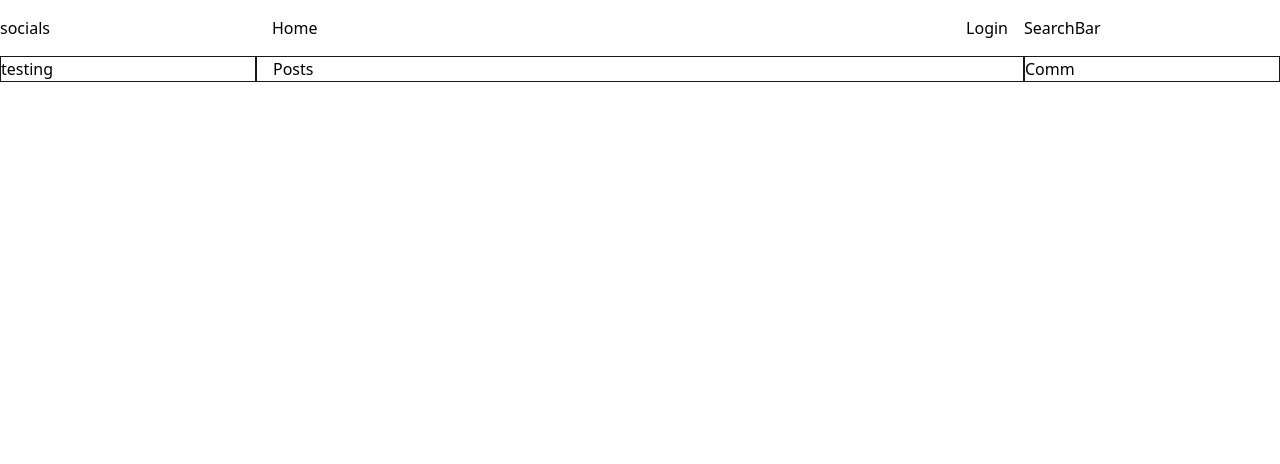
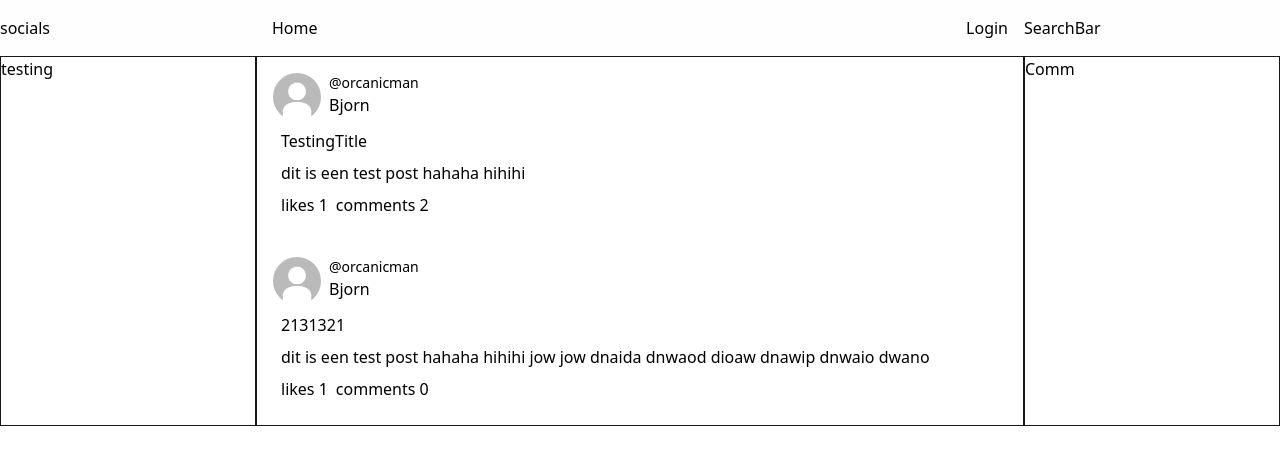
Before and after one commit to orcanicman/DG3-Project, a React (Create React App) app in the folder client/: page / in a window 1280 px wide. Shown: the top 464 px of the page. Built offline with nearby package versions, Linux system fonts and the light colour scheme.

Commit message:
Added Posts and Comments

```diff
--- a/client/src/components/Posts.tsx
+++ b/client/src/components/Posts.tsx
@@ -1,7 +1,66 @@
 import React from "react";
+import { IPost } from "../types/IPost";
+import { SinglePost } from "./SinglePost";
 
 interface PostsProps {}
 
+const testPosts: IPost[] = [
+  {
+    title: "TestingTitle",
+    userName: "Bjorn",
+    userTag: "orcanicman",
+    content: "dit is een test post hahaha hihihi",
+    likes: 1,
+    comments: [
+      {
+        userName: "conre",
+        userTag: "coyuu",
+        content: "xDDDDD",
+        likes: 2,
+        comments: [
+          {
+            userName: "conre",
+            userTag: "coyuu",
+            content: "xDDDDD",
+            likes: 2,
+            comments: [
+              {
+                userName: "conre",
+                userTag: "coyuu",
+                content: "xDDDDD",
+                likes: 2,
+                comments: [],
+              },
+            ],
+          },
+        ],
+      },
+      {
+        userName: "conre",
+        userTag: "coyuu",
+        content: "Whats this xDDD",
+        likes: 2,
+        comments: [],
+      },
+    ],
+  },
+  {
+    title: "2131321",
+    userName: "Bjorn",
+    userTag: "orcanicman",
+    content:
+      "dit is een test post hahaha hihihi jow jow dnaida dnwaod dioaw dnawip dnwaio dwano",
+    likes: 1,
+    comments: [],
+  },
+];
+
 export const Posts: React.FC<PostsProps> = () => {
-  return <div className="flex">Posts</div>;
+  return (
+    <div className="flex flex-col">
+      {testPosts.map((e, i) => (
+        <SinglePost key={i} post={e} />
+      ))}
+    </div>
+  );
 };
--- /dev/null
+++ b/client/src/components/SingleComment.tsx
@@ -0,0 +1,46 @@
+import React, { useState } from "react";
+
+import defaultImg from "../Images/default.jpg";
+import { IComment } from "../types/IComment";
+
+interface SingleCommentProps {
+  comment: IComment;
+}
+
+export const SingleComment: React.FC<SingleCommentProps> = ({ comment }) => {
+  const [isCollapsed, setIsCollapsed] = useState(false);
+  return (
+    <div className="flex flex-col mt-4 mb-4">
+      <div className="flex mb-2">
+        <img src={defaultImg} alt="" className="w-12 h-12 rounded-full" />
+        <div className="ml-2">
+          <div className="text-sm font-light">@{comment.userTag}</div>
+          <div className="">{comment.userName}</div>
+        </div>
+      </div>
+      <div className="flex flex-col ml-2 mb-4">
+        <div className="ml-14 mt-2"></div>
+        <div className="mb-2">{comment.content}</div>
+        <div className="flex">
+          <div>likes {comment.likes}</div>
+          <div className="ml-2">
+            <button
+              onClick={() => {
+                setIsCollapsed(!isCollapsed);
+              }}
+            >
+              comments {comment.comments?.length}
+            </button>
+          </div>
+        </div>
+      </div>
+      {isCollapsed && (
+        <div className="ml-12 border-b">
+          {comment.comments?.map((comment, i) => (
+            <SingleComment key={i} comment={comment} />
+          ))}
+        </div>
+      )}
+    </div>
+  );
+};
--- /dev/null
+++ b/client/src/components/SinglePost.tsx
@@ -0,0 +1,46 @@
+import React, { useState } from "react";
+import { IPost } from "../types/IPost";
+import defaultImg from "../Images/default.jpg";
+import { SingleComment } from "./SingleComment";
+
+interface SinglePostProps {
+  post: IPost;
+}
+
+export const SinglePost: React.FC<SinglePostProps> = ({ post }) => {
+  const [isCollapsed, setIsCollapsed] = useState(false);
+  return (
+    <div className="flex flex-col mt-4 mb-4">
+      <div className="flex mb-2">
+        <img src={defaultImg} alt="" className="w-12 h-12 rounded-full" />
+        <div className="ml-2">
+          <div className="text-sm font-light">@{post.userTag}</div>
+          <div className="">{post.userName}</div>
+        </div>
+      </div>
+      <div className="flex flex-col ml-2 mb-2">
+        <div className="ml-14"></div>
+        <div className="mb-2">{post.title}</div>
+        <div className="mb-2">{post.content}</div>
+        <div className="flex">
+          <div>likes {post.likes}</div>
+          <div className="ml-2">
+            <button
+              onClick={() => {
+                setIsCollapsed(!isCollapsed);
+              }}
+            >
+              comments {post.comments?.length}
+            </button>
+          </div>
+        </div>
+      </div>
+      {isCollapsed &&
+        post.comments?.map((comment, i) => (
+          <div className="pl-14">
+            <SingleComment key={i} comment={comment} />
+          </div>
+        ))}
+    </div>
+  );
+};
--- /dev/null
+++ b/client/src/types/IComment.ts
@@ -0,0 +1,7 @@
+export interface IComment {
+    userName: string;
+    userTag: string;
+    content: string;
+    likes: number;
+    comments?: IComment[];
+}
--- /dev/null
+++ b/client/src/types/IPost.ts
@@ -0,0 +1,10 @@
+import { IComment } from "./IComment";
+
+export interface IPost {
+    userName: string;
+    userTag: string;
+    title: string;
+    content: string;
+    likes: number;
+    comments?: IComment[]
+}
```
Also changed, not shown: client/src/Images/default.jpg (added).
